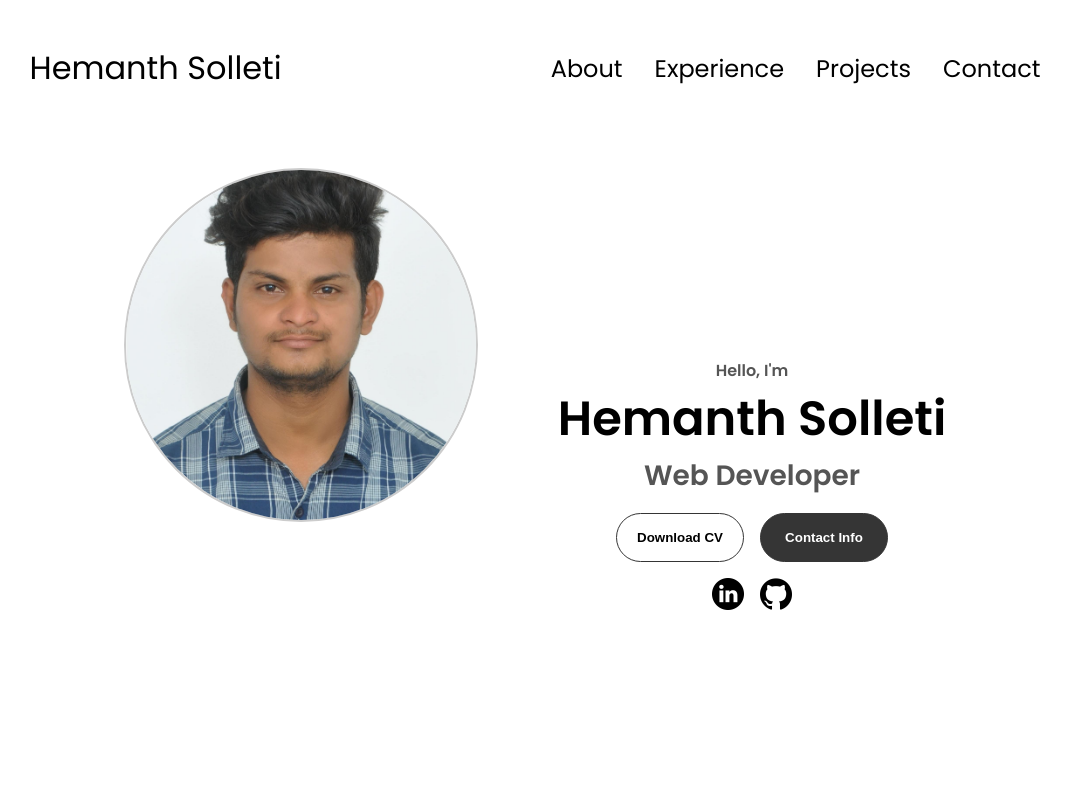
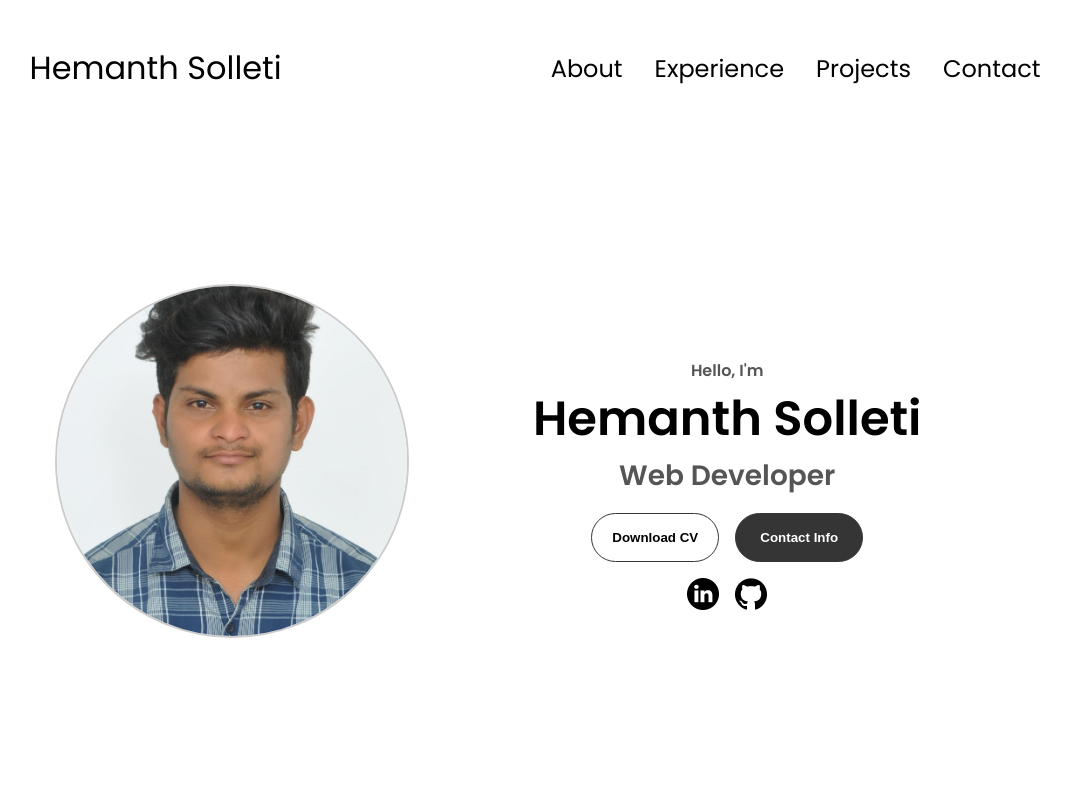
Before and after one commit to shivaganesh05/ProtfolioBasic, a plain HTML site: page index.html in a window 1280 px wide. Shown: the top 800 px of the page, without its empty margins (105-1176 px from the left). Drawn offline with Linux system fonts and the light colour scheme.

Commit message:
changes css

```diff
--- a/index.html
+++ b/index.html
@@ -42,7 +42,7 @@
     <div class="section__pic-container2">
       <img src="./assets/hemanth-image.jpeg" alt="Hemanth Solleti profile picture" />
     </div>
-    <div class="section__text">
+    <div class="section__text2">
       <p class="section__text__p1">Hello, I'm</p>
       <h1 class="title">Hemanth Solleti</h1>
       <p class="section__text__p2">Web Developer</p>
--- a/style.css
+++ b/style.css
@@ -176,17 +176,29 @@ section {
   margin: auto 0;
 }
 
+.section__pic-container2{
+  display: flex;
+  height: 400px;
+  width: 650px;
+  align-items: left;
+  margin: auto 0;
+
+}
+
 .section__pic-container2 img {
-  width: 350px;         /* Adjust size as needed */
-  height: 350px;        /* Same as width to maintain circular shape */
-  border-radius: 50%;   /* Makes the image circular */
-  object-fit: cover;    /* Ensures image covers the circle nicely */
-  border: 2px solid #ccc; /* Optional: adds a border */
+  width: 350px;
+  height: 350px;
+  border-radius: 50%;
+  object-fit: cover;
+  border: 2px solid #ccc;
 }
 
 
 .section__text {
+  margin-left: -30px !important;
   align-self: center;
+  width: 700px;
+
   text-align: center;
 }
 
@@ -199,6 +211,34 @@ section {
 }
 
 .section__text__p2 {
+  font-size: 1.75rem;
+  margin-bottom: 1rem;
+}
+
+.title {
+  font-size: 3rem;
+  text-align: center;
+}
+
+
+
+
+.section__text2 {
+  margin-left: -230px !important;
+  align-self: center;
+  width: 700px;
+  text-align: center;
+}
+
+.section__text2 p {
+  font-weight: 600;
+}
+
+.section__text2__p1 {
+  text-align: center;
+}
+
+.section__text2__p2 {
   font-size: 1.75rem;
   margin-bottom: 1rem;
 }
```
